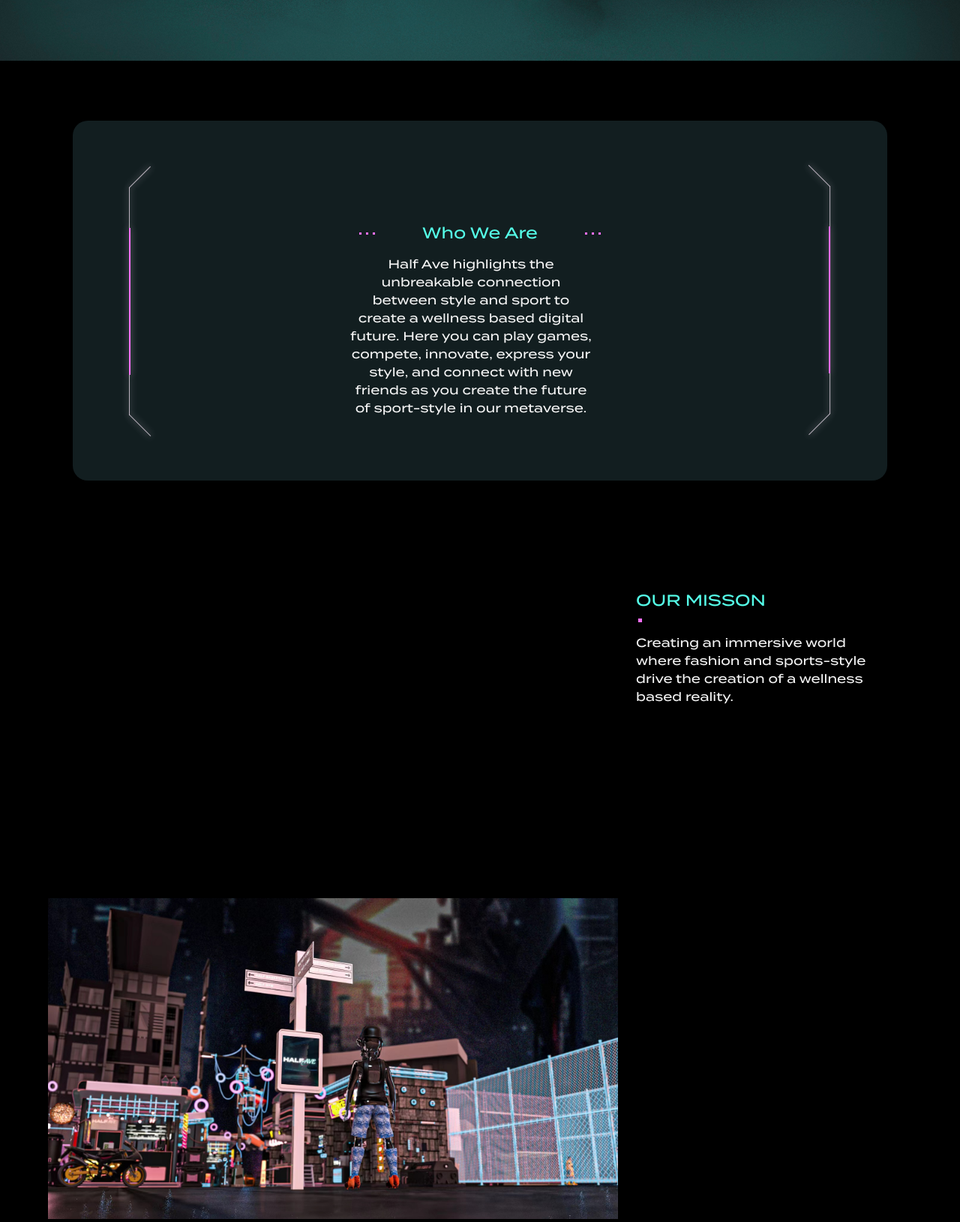
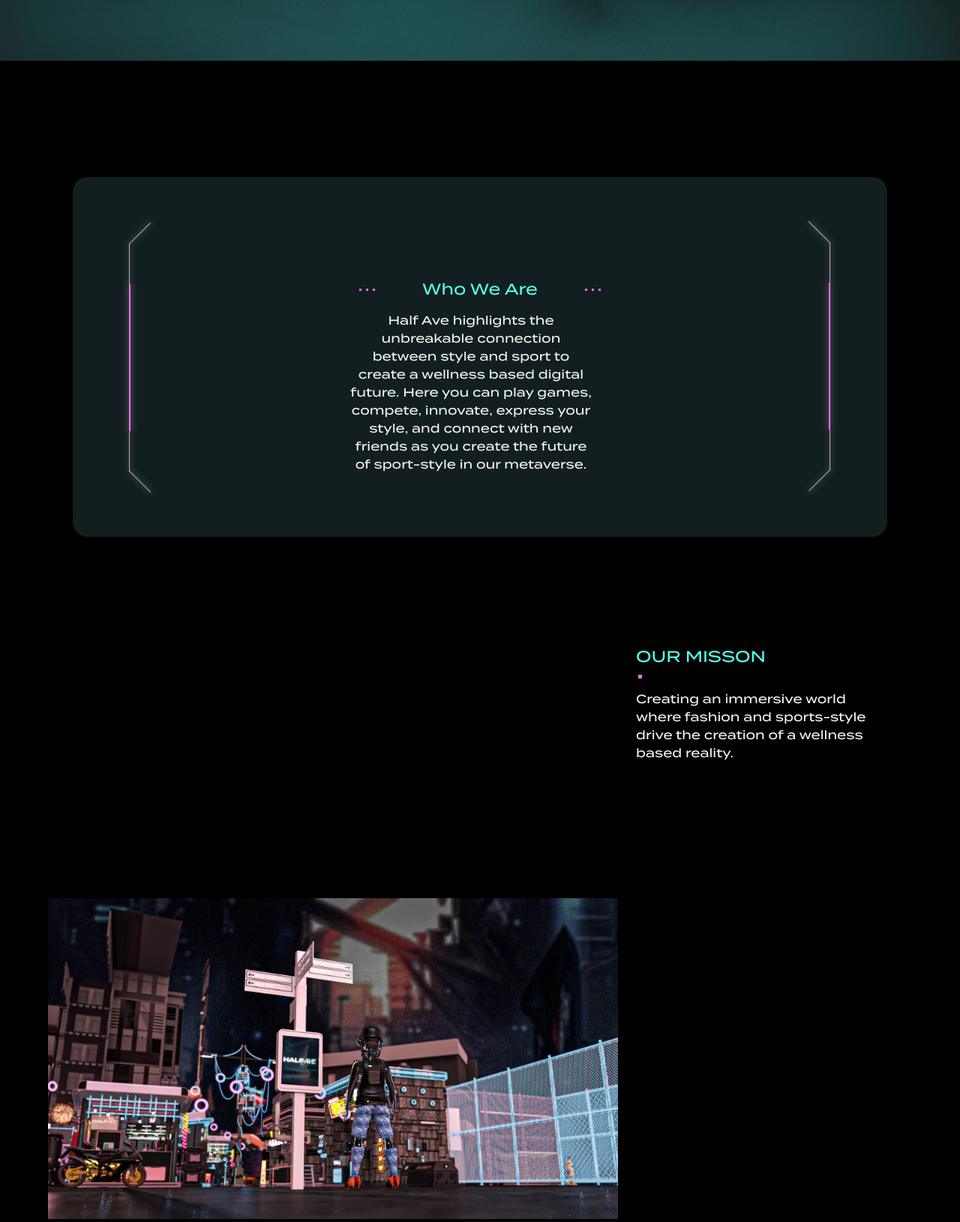
Before and after one commit to Pikapimon/Arceus, a Django app: page /halfave in a window 1280 px wide. Shown: the part 794-2424 px from the top of the page at 75% size. Run offline with Django 3.2, Linux system fonts and the light colour scheme.

Commit message:
Add url for nav

```diff
--- a/static/halfave/css/main.css
+++ b/static/halfave/css/main.css
@@ -213,6 +213,8 @@ div#cover>#coverCenter {
 }
 #section1>div {
 	height: 80vh;
+	position: relative;
+	top: 75px;
 }
 #section1Main {
 	background-color: rgb(18, 30, 32);
@@ -284,8 +286,9 @@ div#cover>#coverCenter {
 #Sec1Center>div:nth-child(2)>div {
 }
 
-#section2 {
-/* height: 100vh; */
+#section2>div:nth-child(1) {
+	position: relative;
+	top: 75px;
 }
 #section2>div {
 	padding-left:5% ;
--- a/static/halfave/main.js
+++ b/static/halfave/main.js
@@ -96,9 +96,9 @@ function NavMenuItem({text,navUrl}) {
 	)
 }
 const menuItemArr = [
-	{id:"about", text:"ABOUT", navUrl:"www.bilibili.com"},
-	{id:"misson", text:"MISSON", navUrl:"www.bilibili.com"},
-	{id:"socialMedia", text:"SOCIAL MEDIA", navUrl:"www.bilibili.com"}
+	{id:"about", text:"ABOUT", navUrl:"#section1"},
+	{id:"misson", text:"MISSON", navUrl:"#section2"},
+	{id:"socialMedia", text:"SOCIAL MEDIA", navUrl:"#section6"}
 ];
 ReactDOM.createRoot( document.getElementById('nav'))
 	.render(<Nav menuItemArray={menuItemArr} iconWithUrlArray={imageUrlArr} />);
```
